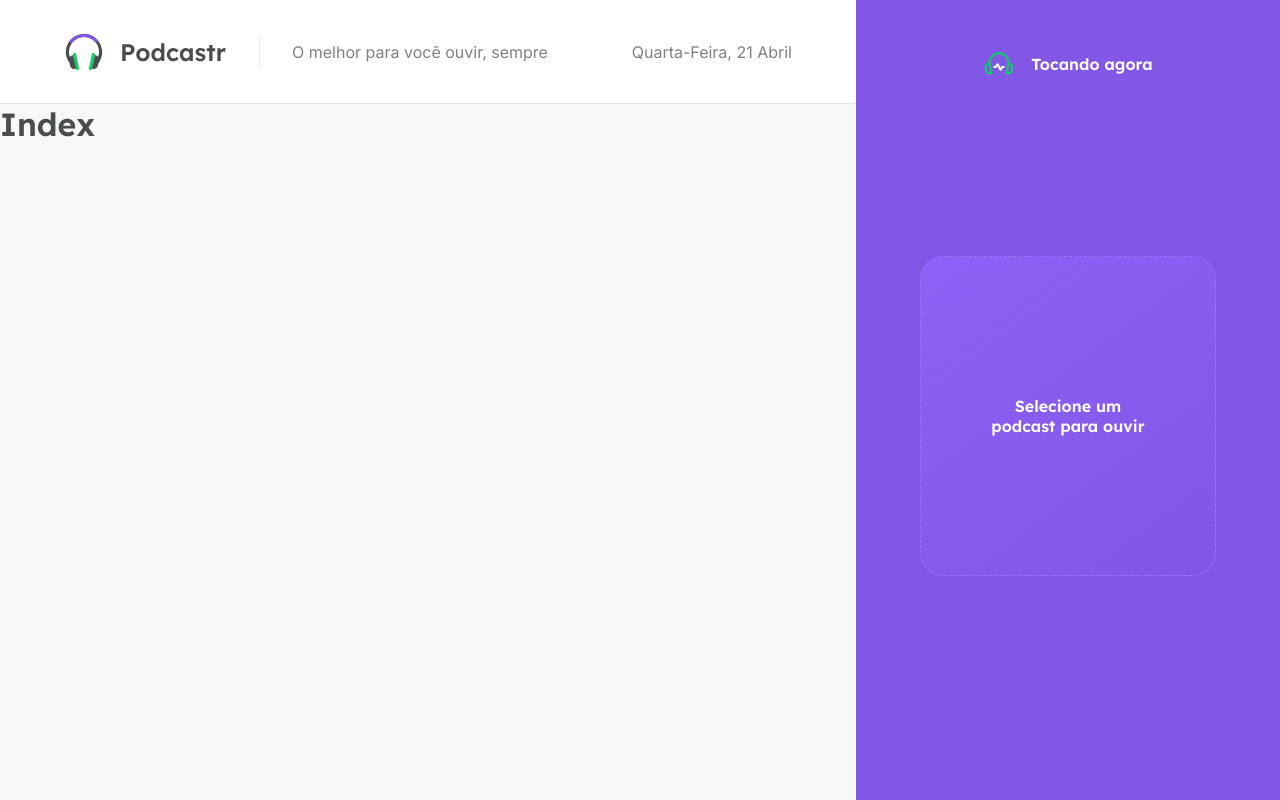
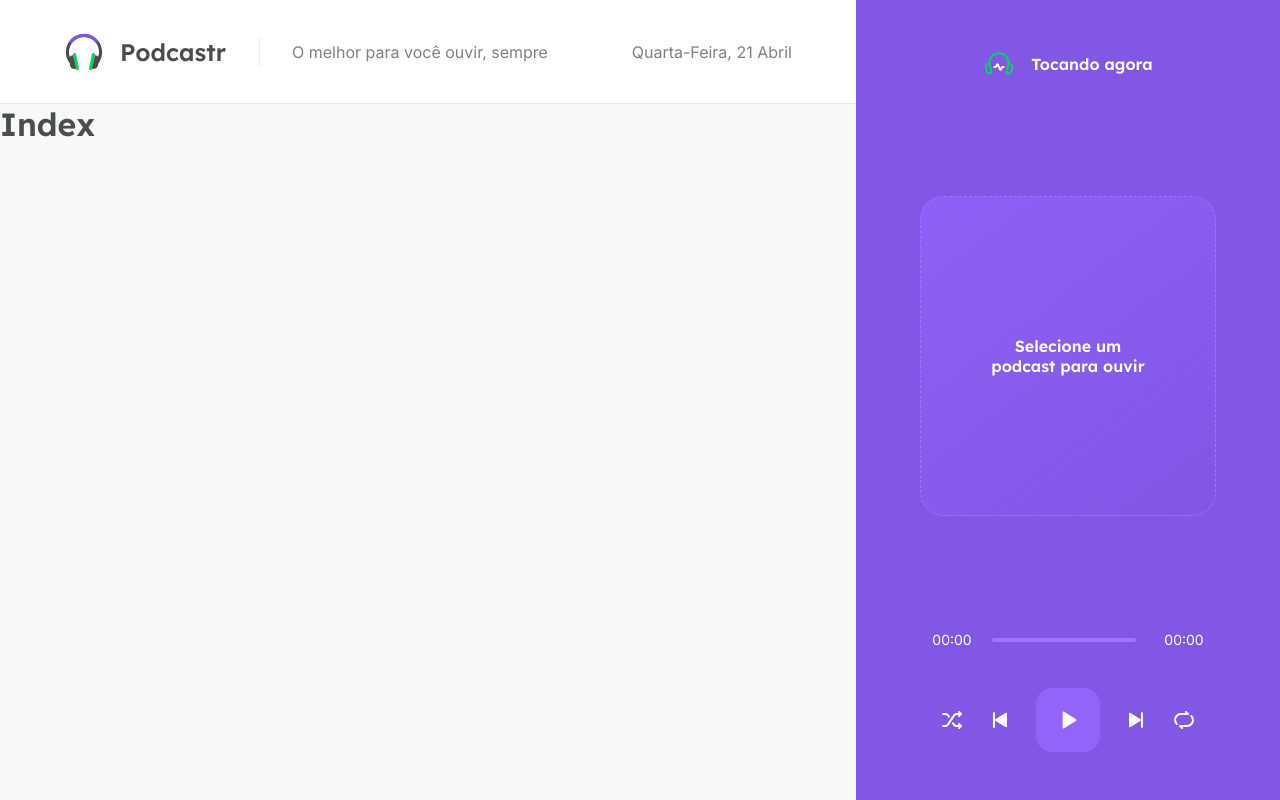
Before and after one commit to felipealvessi/podcastr, a Next.js app: page / in a window 1280 px wide. Built offline with nearby package versions, Linux system fonts and the light colour scheme.

Commit message:
improving the player :hammer:

```diff
--- a/src/components/Player/index.tsx
+++ b/src/components/Player/index.tsx
@@ -14,7 +14,34 @@
       </div>
 
 
-      <footer></footer>
+      <footer className={styles.empty}>
+       <div className={styles.progress}>
+         <span>00:00</span>
+         <div className={styles.slider}>
+          <div className={styles.emptySlider} />
+         </div>
+         <div className={styles.emptySlider} />
+         <span>00:00</span>
+       </div>
+
+        <div className={styles.buttons}>
+          <button type="button">
+            <img src="/shuffle.svg" alt="Embaralhar"/>
+          </button>
+          <button type="button">
+            <img src="/play-previous.svg" alt="Tocar anterior"/>
+            </button>
+          <button type="button" className={styles.playButton}>
+            <img src="/play.svg" alt="Tocar"/>
+          </button>
+          <button type="button">
+            <img src="/play-next.svg" alt="Tocar próxima"/>
+          </button>
+          <button type='button'>
+            <img src="/repeat.svg" alt="Repetir"/>
+          </button>
+        </div>
+      </footer>
     </div>
   );
 }
--- a/src/components/Player/styles.module.scss
+++ b/src/components/Player/styles.module.scss
@@ -21,6 +21,14 @@
     font-family: Lexend, sans-serif;
     font-weight: 600;
   }
+
+  footer {
+    align-self: stretch;
+
+    &.empty {
+      opacity: 05;
+    }
+  }
 }
 
 .emptyPlayer {
@@ -41,3 +49,48 @@
   align-items: center;
   justify-content: center;
 }
+
+.progress {
+  display: flex;
+  align-items: center;
+  gap: 0.5rem;
+  font-size: 0.875rem;
+
+  span {
+    display: inline-block;
+    width: 4rem;
+    text-align: center;
+  }
+}
+
+.slider {
+  flex: 1;
+
+  .emptySlider {
+    width: 100%;
+    height: 4px;
+    background: var(--purple-300);
+    border-radius: 2px;
+  }
+}
+
+.buttons {
+  display: flex;
+  align-items: center;
+  justify-content: center;
+  margin-top: 2.5rem;
+  gap: 1.5rem;
+
+  button {
+    background: transparent;
+    border: 0;
+    font-size: 0;
+
+    &.playButton {
+      width: 4rem;
+      height: 4rem;
+      border-radius: 1rem;
+      background: var(--purple-400);
+    }
+  }
+}
```
